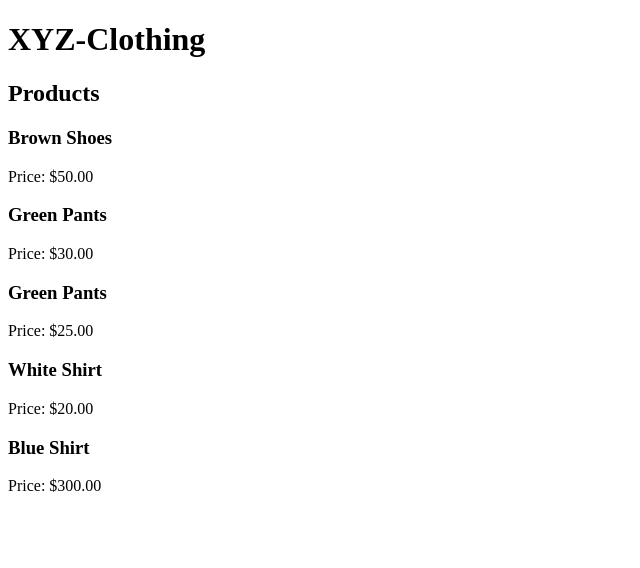
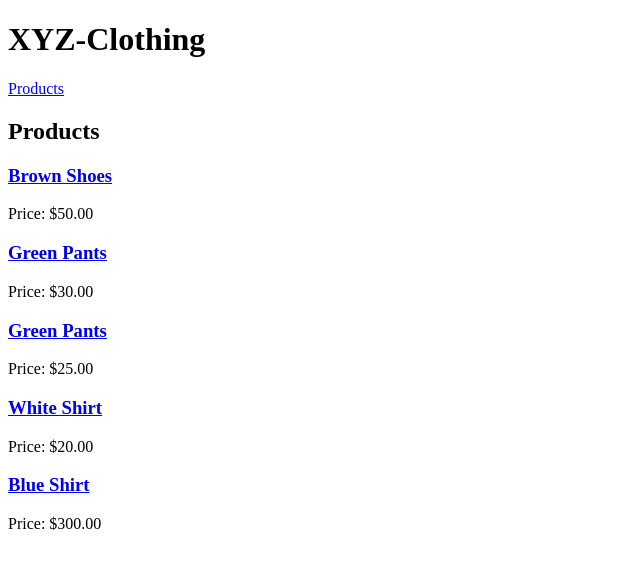
Before and after one commit to JadeMartin/XYZ-Clothing-, an Angular app: page /products in a window 1280 px wide. Shown: the top 568 px of the page, without its empty margins (0-640 px from the left). Built offline with nearby package versions, Linux system fonts and the light colour scheme.

Commit message:
Added detail view for a product, can be accessed by clicking on a name of a product

```diff
--- a/src/app/app.component.html
+++ b/src/app/app.component.html
@@ -1,3 +1,7 @@
 <h1>{{title}}</h1>
 
-<app-products></app-products>
+<nav>
+  <a routerLink="/products">Products</a>
+</nav>
+
+<router-outlet></router-outlet>
--- /dev/null
+++ b/src/app/product-detail/product-detail.component.html
@@ -0,0 +1,6 @@
+<h2>Product Details</h2>
+<div *ngIf="product">
+    <h3>{{ product.name }}</h3>
+    <h4>{{ product.price.amount | currency}}</h4>
+    <p>{{ product.description }}</p>
+</div>
--- /dev/null
+++ b/src/app/product-detail/product-detail.component.ts
@@ -0,0 +1,33 @@
+import { Component, OnInit } from '@angular/core';
+import { ActivatedRoute } from '@angular/router';
+import { ProductService } from '../product.service';
+
+@Component({
+  selector: 'app-product-detail',
+  templateUrl: './product-detail.component.html',
+  styleUrls: ['./product-detail.component.css']
+})
+export class ProductDetailComponent implements OnInit {
+  product;
+
+  constructor(
+    private route: ActivatedRoute,
+    private productService: ProductService
+  ) { }
+
+  checkForProduct(products, target) {
+    products.forEach(product => {
+      if(product.id == target) {
+        this.product = product;
+
+      }
+    });
+  }
+
+  ngOnInit(): void {
+    this.route.paramMap.subscribe(params => {
+      this.product = this.productService.getProducts().subscribe(products => this.checkForProduct(products, +params.get('id')))
+    });
+  }
+
+}
--- a/src/app/product.service.ts
+++ b/src/app/product.service.ts
@@ -1,6 +1,12 @@
 import { Injectable } from '@angular/core';
 import { Product } from './models/product';
 import { HttpClient } from "@angular/common/http";
+import { defaultCipherList } from 'constants';
+import { mapToMapExpression } from '@angular/compiler/src/render3/util';
+import { map } from 'rxjs/operators'
+
+
+
 
 @Injectable({
   providedIn: 'root',
@@ -9,6 +15,11 @@ export class ProductService {
 
   constructor(private http: HttpClient) { }
 
+
+  getAProduct(){
+    return this.currentProduct;
+  }
+
   getProducts() {
     return this.http.get('/assets/products.json');
   }
--- a/src/app/products/products.component.html
+++ b/src/app/products/products.component.html
@@ -2,6 +2,11 @@
 <h2>Products</h2>
 
 <div *ngFor="let product of products | async">
-    <h3>{{product.name}}</h3>
+    <h3>
+        <a [title]="product.name + 'details'"
+        [routerLink]="['/products', product.id]">
+            {{product.name}}
+        </a>
+    </h3>
     <div><span>Price: </span>{{product.price.amount | currency}}</div>
 </div>
```
Also changed, not shown: src/app/app-routing.module.ts (added, +19 -0 lines), src/app/app.module.ts (+6 -2 lines), src/app/product-detail/product-detail.component.css (added).
